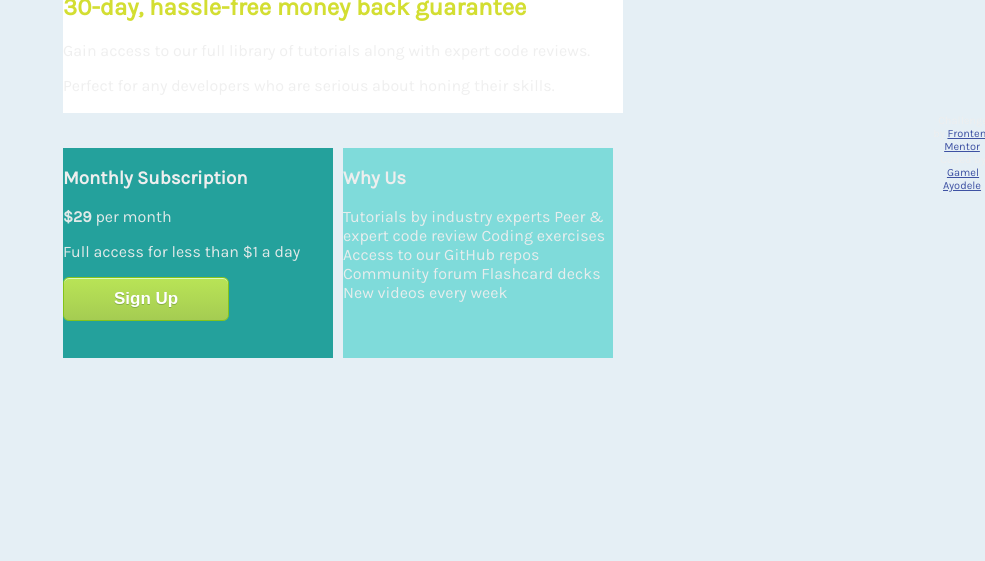
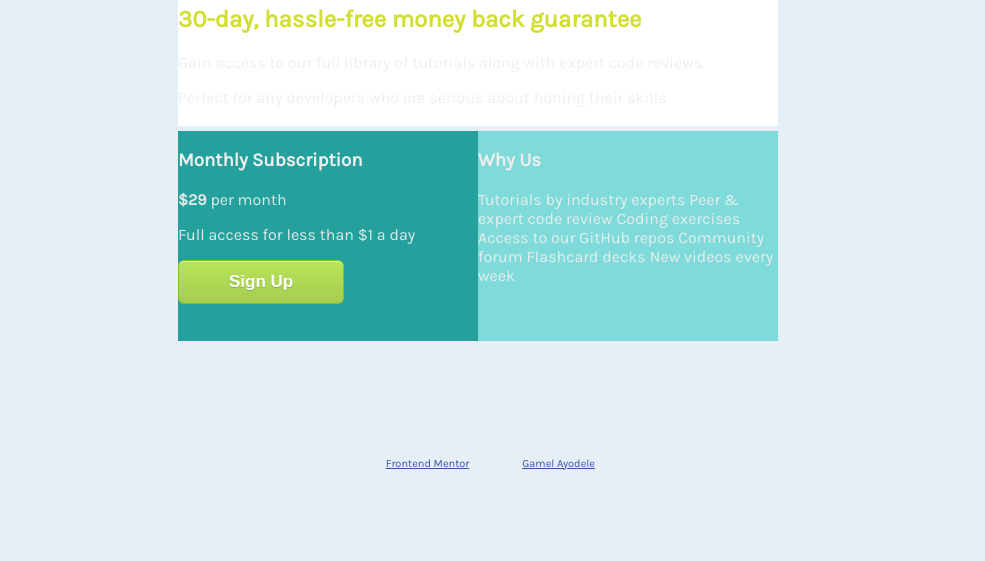
Before and after one commit to gamelayo/single-price-grid-component-master, a plain HTML site: page index.html in a window 1280 px wide. Shown: the part 255-816 px from the top of the page, without its empty margins (295-1280 px from the left). Drawn offline with Linux system fonts and the light colour scheme.

Commit message:
Update style.css

```diff
--- a/stylesheet/style.css
+++ b/stylesheet/style.css
@@ -6,6 +6,7 @@ body{
   display: flex;
   justify-content: center;
   align-items: center;
+  flex-direction:column;
   font-family: 'Karla', sans-serif;
 
 }
@@ -34,7 +35,7 @@ p{
 display: grid;
 grid-template-columns:auto auto;
 width: 600px;
-height: 480px;
+height: 420px;
 margin: 100px 100px 100px 350px;
 
 
@@ -42,18 +43,18 @@ margin: 100px 100px 100px 350px;
 .top-contianer{
   grid-column: 1 / span 2;
 background-color: #ffff;
-width: 560px;
+width: 600px;
 height: 200px;
 }
 .middle-contianer{
 height: 210px;
-width: 270px;
+width: 300px;
 background-color: #24a19c;
 
 }
 .bottom-contianer{
 height: 210px;
-width: 270px;
+width: 300px;
 background-color: #7fdbda;
 }
 footer{
```
